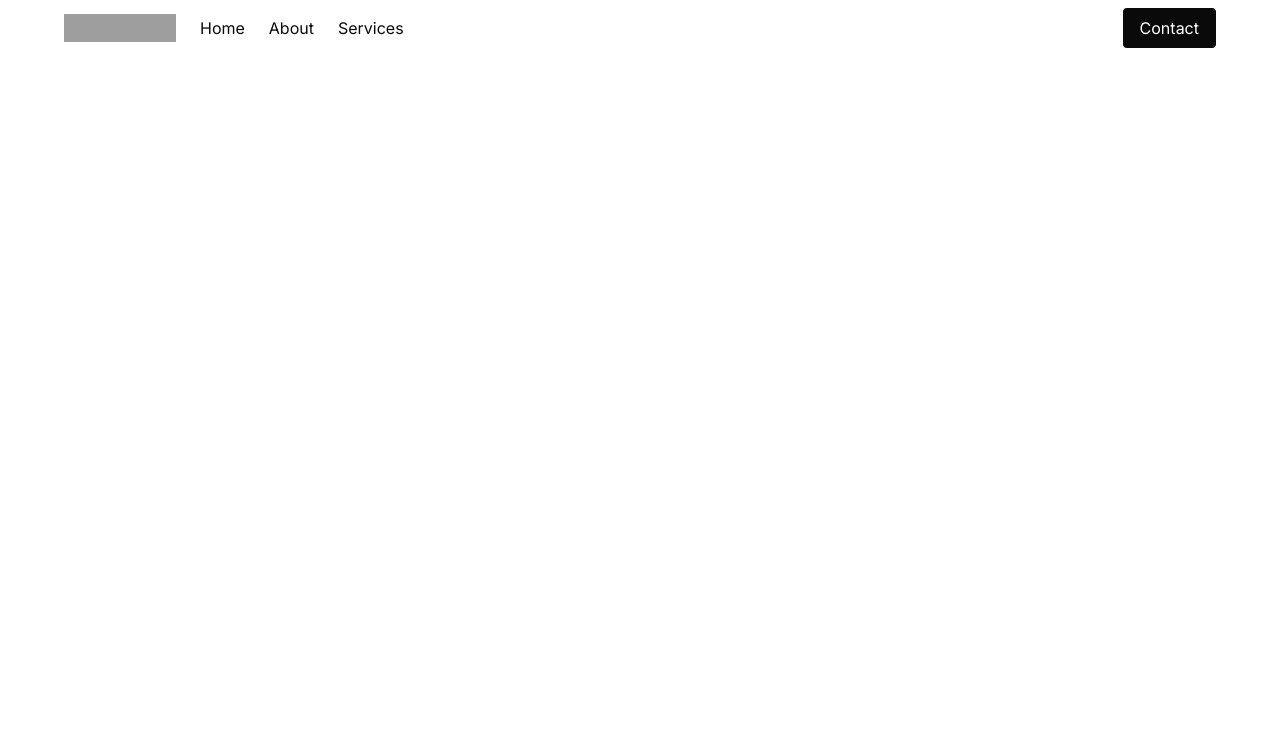
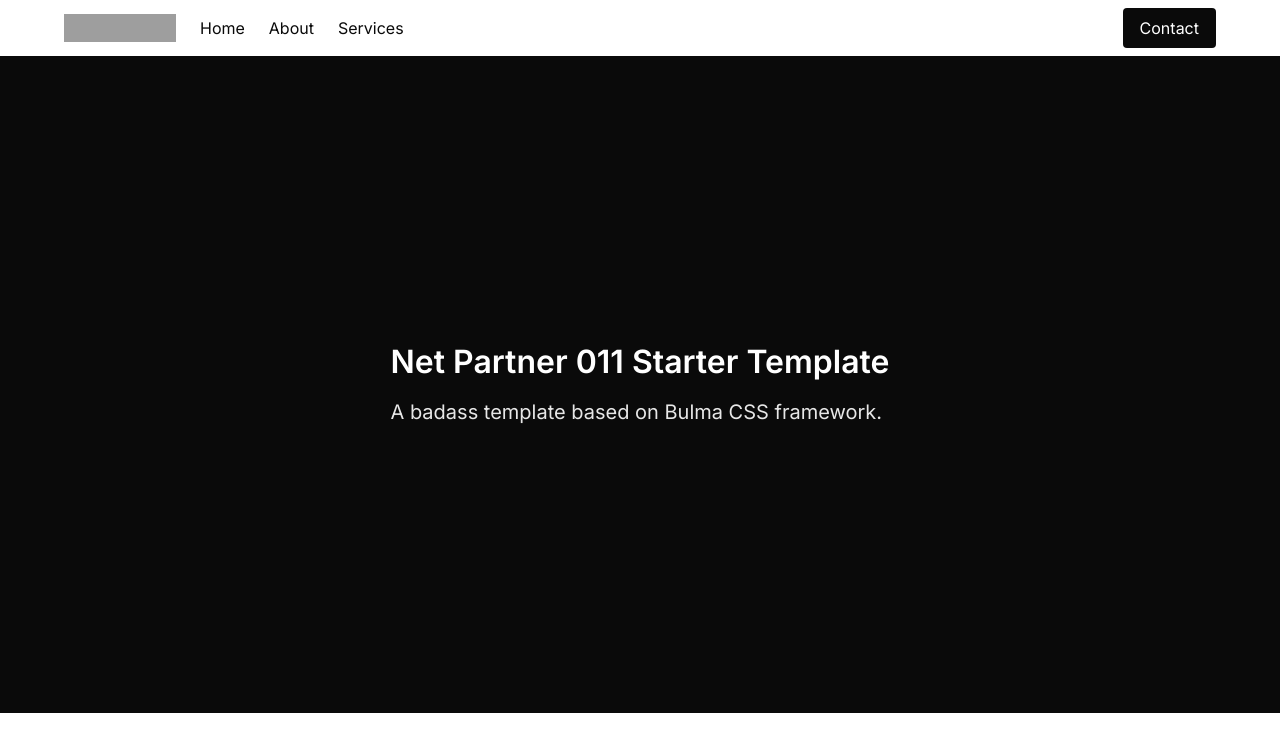
Before and after one commit to net-partner-011-ab/code-crafter, a Next.js app: page / in a window 1280 px wide. Shown: the top 752 px of the page. Built offline with nearby package versions, Linux system fonts and the light colour scheme; grey boxes are pictures that could not be loaded.

Commit message:
Create hero section
Create hero component based on Bulma CSS framework.

```diff
--- a/app/page.js
+++ b/app/page.js
@@ -1,10 +1,12 @@
 'use client'
 import Navbar from '../components/Navbar'
+import Hero from "../components/Hero"
 
 export default function Home() {
   return (
     <>
       <Navbar />
+      <Hero />
     </>
   )
 }
--- /dev/null
+++ b/components/Hero.js
@@ -0,0 +1,14 @@
+export default function Hero() {
+  return (
+    <section className="hero is-large is-black">
+      <div className="container">
+        <div className="hero-body">
+          <p className="title pb-4 has-text-centered-mobile">Net Partner 011 Starter Template</p>
+          <p className="subtitle has-text-centered-mobile">
+            A badass template based on Bulma CSS framework.
+          </p>
+        </div>
+      </div>
+    </section>
+  );
+}
```
Also changed, not shown: src/app/page.js (added, +7 -0 lines).
